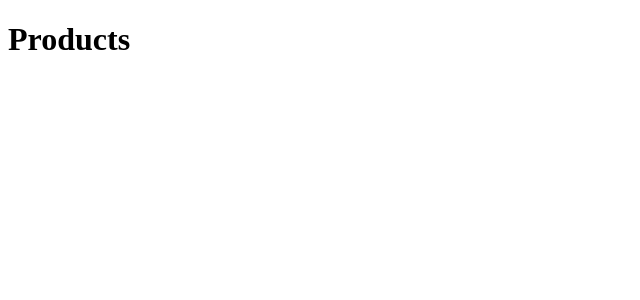
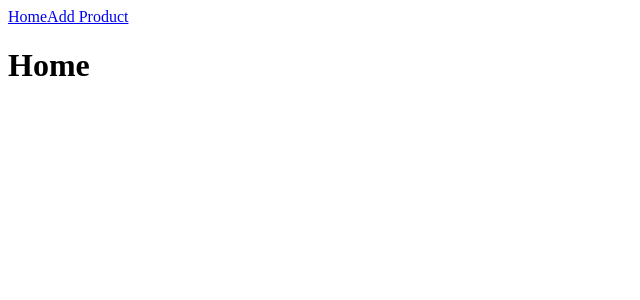
Before and after one commit to dio22222/Product-Repository, a React (Vite) app in the folder Client/: page / in a window 1280 px wide. Shown: the top 300 px of the page, without its empty margins (0-640 px from the left). Built offline with nearby package versions, Linux system fonts and the light colour scheme.

Commit message:
Added Routing

```diff
--- a/Client/package.json
+++ b/Client/package.json
@@ -10,7 +10,8 @@
   },
   "dependencies": {
     "react": "^18.2.0",
-    "react-dom": "^18.2.0"
+    "react-dom": "^18.2.0",
+    "react-router-dom": "^6.6.1"
   },
   "devDependencies": {
     "@types/react": "^18.0.26",
--- a/Client/src/App.jsx
+++ b/Client/src/App.jsx
@@ -1,11 +1,28 @@
+import {
+  createBrowserRouter,
+  Route,
+  createRoutesFromElements,
+  RouterProvider
+} from 'react-router-dom'
+
 import './App.css'
+import Home from './pages/Home'
+import AddProduct from './pages/AddProduct'
+import RootLayout from './components/layout/RootLayout'
+
+const router = createBrowserRouter(
+  createRoutesFromElements(
+    <Route path='/' element={<RootLayout />}>
+      <Route index element={<Home />} />
+      <Route path="add-product" element={<AddProduct />} />
+    </Route>
+  )
+)
 
 function App() {
 
   return (
-    <div className="App">
-      <h1>Products</h1>
-    </div>
+    <RouterProvider router={router} />
   )
 }
 
--- /dev/null
+++ b/Client/src/components/layout/RootLayout.jsx
@@ -0,0 +1,19 @@
+import { NavLink, Outlet } from "react-router-dom";
+
+const RootLayout = () => {
+  return (
+    <div className="root-layout">
+      <header>
+        <nav>
+          <NavLink to="/">Home</NavLink>
+          <NavLink to="add-product">Add Product</NavLink>
+        </nav>
+      </header>
+      <main>
+        <Outlet />
+      </main>
+    </div>
+  );
+};
+
+export default RootLayout;
--- /dev/null
+++ b/Client/src/pages/AddProduct.jsx
@@ -0,0 +1,7 @@
+const AddProduct = () => {
+    return (
+        <h1>Add Product</h1>
+    )
+}
+
+export default AddProduct
--- /dev/null
+++ b/Client/src/pages/Home.jsx
@@ -0,0 +1,7 @@
+const Home = () => {
+    return (
+        <h1>Home</h1>
+    )
+}
+
+export default Home
```
Also changed, not shown: 1 other file (tests, documents, lock files or other folders).
